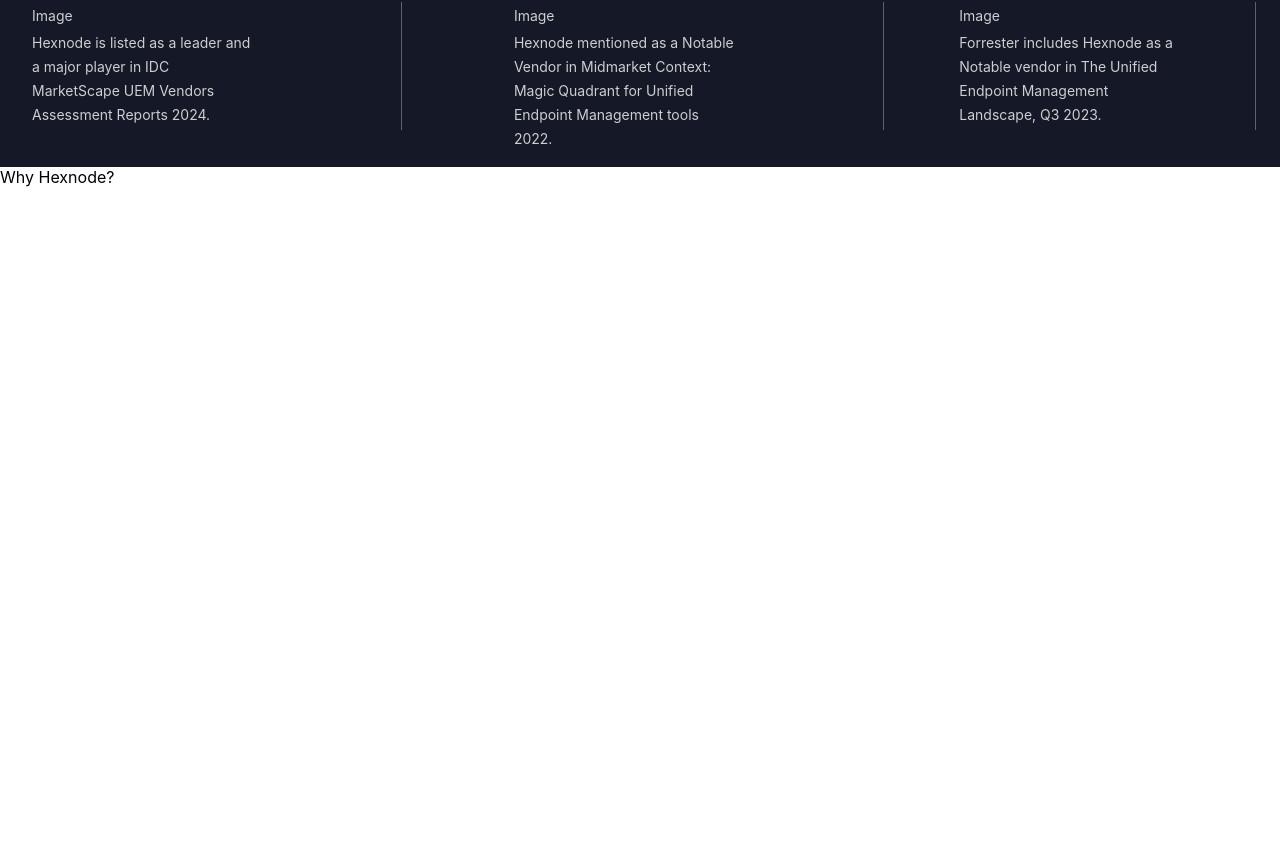
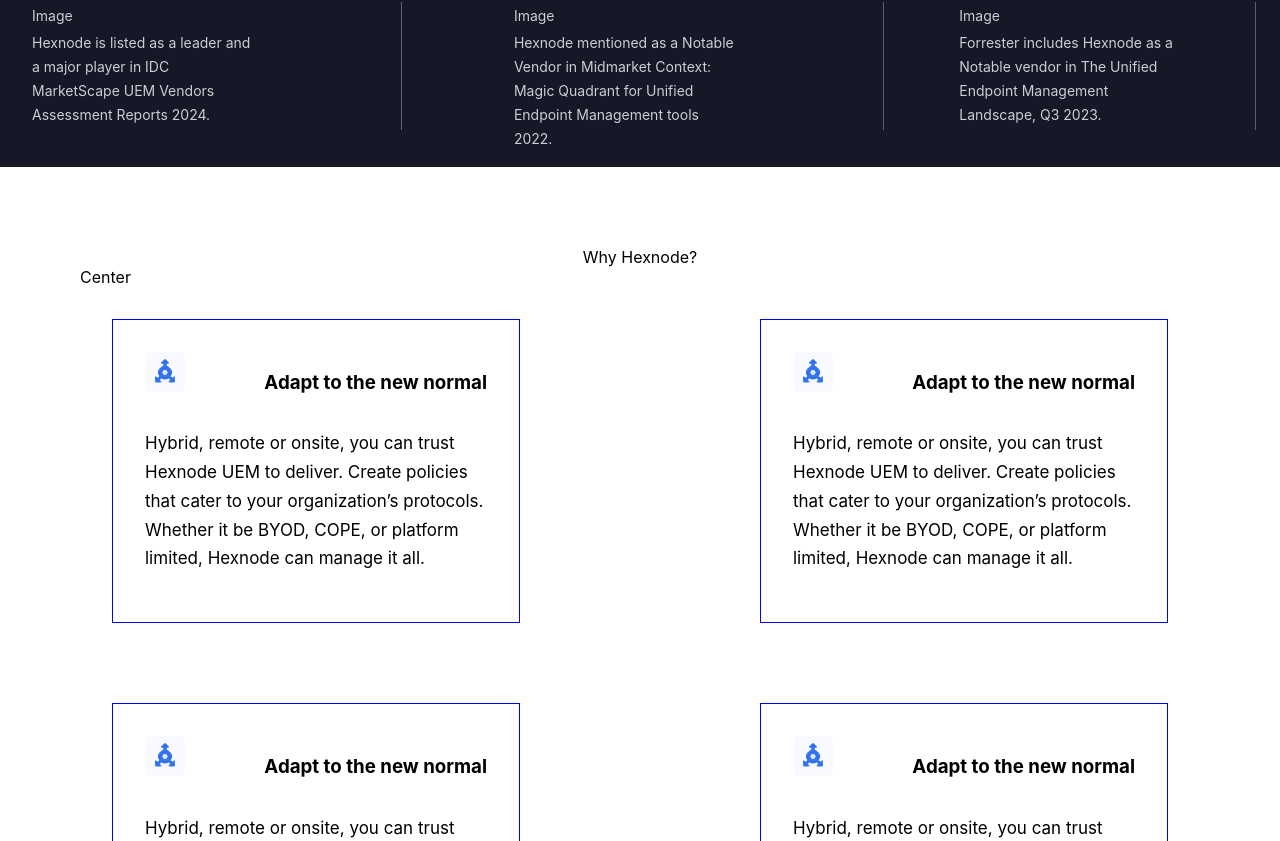
Before and after one commit to Francis1010-cloud/clientproject, a React (Create React App) app: page /hexnode-uem in a window 1280 px wide. Shown: the part 519-1360 px from the top of the page. Before the commit the page ends 800 px from the top, so only its background shows below. Built offline with nearby package versions, Linux system fonts and the light colour scheme.

Commit message:
Commit Body Section Inprogress

```diff
--- a/src/CommonComponents/CardComponent.scss
+++ b/src/CommonComponents/CardComponent.scss
@@ -0,0 +1,12 @@
+.card-container{
+    border: 1px solid blue;
+    padding: 2rem;
+    .card-header{
+        display: flex;
+        justify-content: space-between;
+    }
+    p{
+        line-height: 1.8rem;
+        font-size: 17px;
+    }
+}
--- a/src/CommonComponents/CardComponent.tsx
+++ b/src/CommonComponents/CardComponent.tsx
@@ -1,10 +1,39 @@
+
+import './CardComponent.scss';
 
 
 
-export default function CardComponent() {
+export default function CardComponent({Icon,Title,Content}:any) {
+
+
+
+const CardDesign = () =>{
+    try {
+        return(<>
+        <div className="card-container">
+        <div className='card-header'>
+            <div>
+                <img src="./images/sample.svg"/>
+            </div>
+            <div>
+                <h3>{Title}</h3>
+            </div>
+
+                   </div>
+                   <p>
+                   {Content}
+                   </p>
+        </div>
+
+        </>)
+    } catch (error) {
+
+    }
+}
+
 
     return(<>
 
-    card
+    {CardDesign()}
     </>)
 }
--- a/src/Components/LandingPage.scss
+++ b/src/Components/LandingPage.scss
@@ -61,3 +61,16 @@
     font-weight: bolder;
 }
 }
+
+.body-section{
+    padding: 5rem;
+    .heading{
+        text-align: center;
+    }
+    .card-group{
+        padding: 2rem;
+        display: grid;
+        grid-template-columns: 1fr 1fr;
+        gap: 5rem 15rem;
+    }
+}
--- a/src/Components/LandingPage.tsx
+++ b/src/Components/LandingPage.tsx
@@ -1,5 +1,6 @@
 
 
+import CardComponent from '../CommonComponents/CardComponent';
 import './LandingPage.scss';
 
 export default function LandingPage() {
@@ -13,7 +14,13 @@
     const headerCompanyList = [
         {image:"Image",details:"Hexnode is listed as a leader and a major player in IDC MarketScape UEM Vendors Assessment Reports 2024."},
         {image:"Image",details:"Hexnode mentioned as a Notable Vendor in Midmarket Context: Magic Quadrant for Unified Endpoint Management tools 2022."},
-        {image:"Image",details:"Forrester includes Hexnode as a Notable vendor in The Unified Endpoint Management Landscape, Q3 2023."}]
+        {image:"Image",details:"Forrester includes Hexnode as a Notable vendor in The Unified Endpoint Management Landscape, Q3 2023."}];
+
+    const cardDetails = [
+        {icon:"icon",title:"Adapt to the new normal",content:"Hybrid, remote or onsite, you can trust Hexnode UEM to deliver. Create policies that cater to your organization’s protocols. Whether it be BYOD, COPE, or platform limited, Hexnode can manage it all."},
+        {icon:"icon",title:"Adapt to the new normal",content:"Hybrid, remote or onsite, you can trust Hexnode UEM to deliver. Create policies that cater to your organization’s protocols. Whether it be BYOD, COPE, or platform limited, Hexnode can manage it all."},
+        {icon:"icon",title:"Adapt to the new normal",content:"Hybrid, remote or onsite, you can trust Hexnode UEM to deliver. Create policies that cater to your organization’s protocols. Whether it be BYOD, COPE, or platform limited, Hexnode can manage it all."},
+        {icon:"icon",title:"Adapt to the new normal",content:"Hybrid, remote or onsite, you can trust Hexnode UEM to deliver. Create policies that cater to your organization’s protocols. Whether it be BYOD, COPE, or platform limited, Hexnode can manage it all."}]
 
 const HeaderSection = () =>{
 
@@ -75,7 +82,19 @@
     try {
         return(<>
         <div className='body-section'>
-            <div>Why Hexnode?</div>
+            <div className='heading'>Why Hexnode?</div>
+            <div>Center</div>
+            <div className="card-group">
+            {cardDetails.map((item:any)=>(<>
+            {/* <div>Center Div</div> */}
+            <CardComponent
+                   Icon = {item.icon}
+                   Title = {item.title}
+                   Content = {item.content}
+                  />
+
+            </>))}
+            </div>
         </div>
         </>)
     } catch (error) {
```
Also changed, not shown: public/Images/sample.svg (added).
